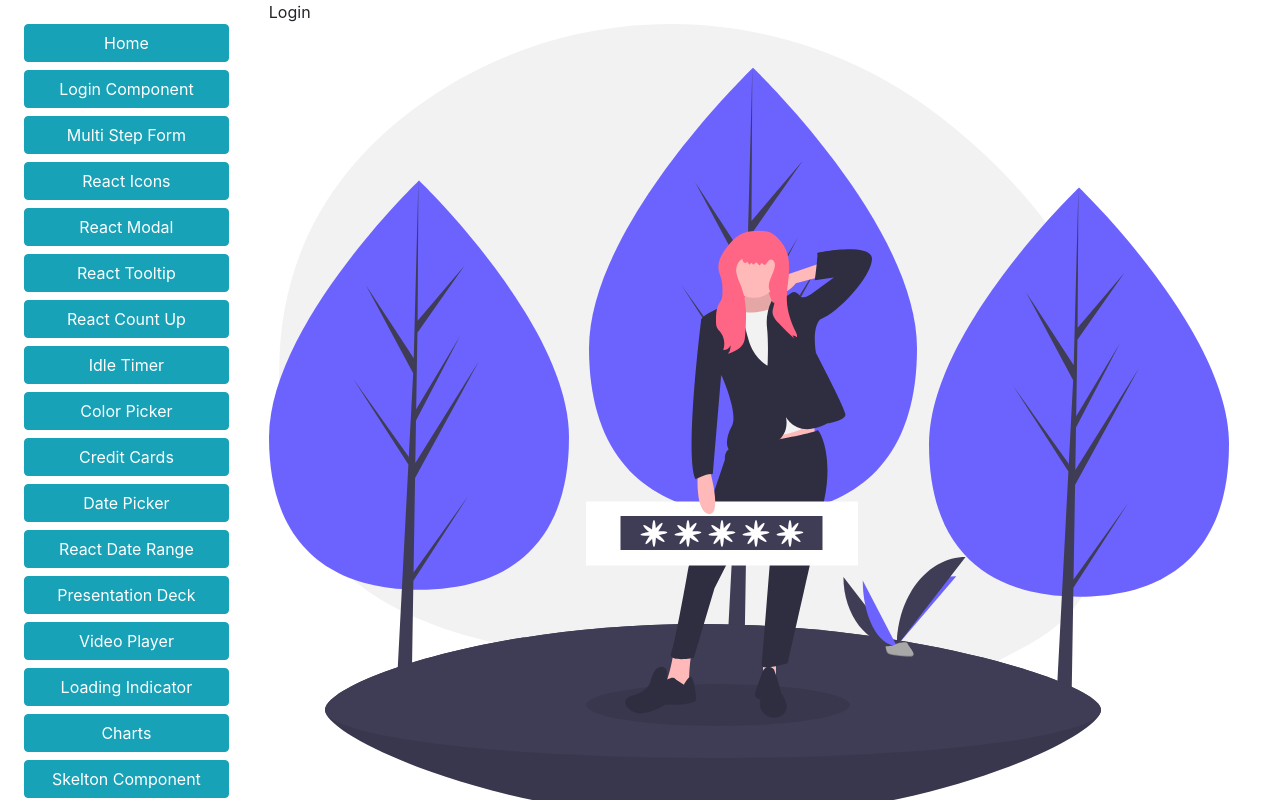
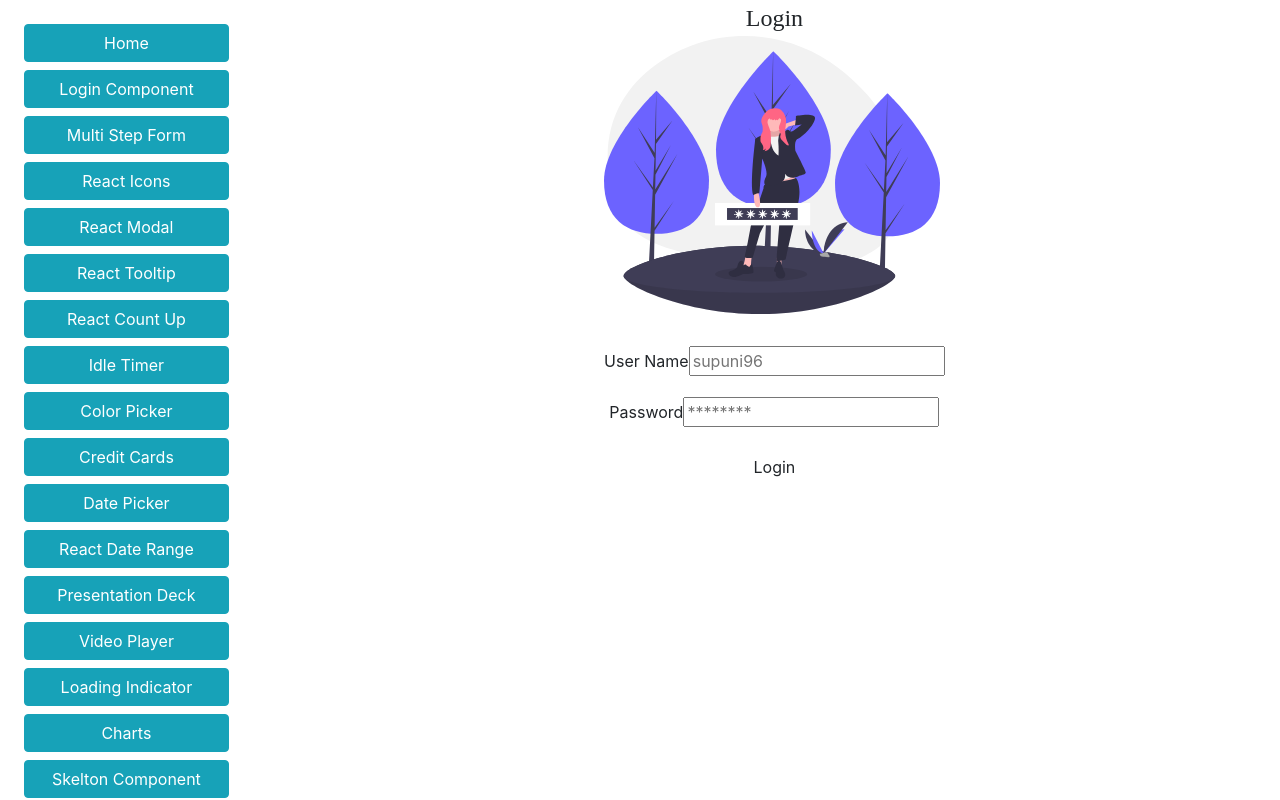
Before and after one commit to supuni9622/React-Components-Mix, a React (Create React App) app in the folder react-mix/: page /login-component in a window 1280 px wide. Built offline with nearby package versions, Linux system fonts and the light colour scheme.

Commit message:
Chnages made

```diff
--- a/react-mix/package.json
+++ b/react-mix/package.json
@@ -6,7 +6,6 @@
     "@testing-library/jest-dom": "^5.11.4",
     "@testing-library/react": "^11.1.0",
     "@testing-library/user-event": "^12.1.10",
-    "node-sass": "^5.0.0",
     "react": "^17.0.1",
     "react-bootstrap": "^1.4.0",
     "react-dom": "^17.0.1",
--- a/react-mix/src/components/loginComponent/Index.js
+++ b/react-mix/src/components/loginComponent/Index.js
@@ -1,6 +1,9 @@
 import React from 'react';
 import Login from './Login';
 
+//import './style.scss';
+// Tried a lot to install node-sass npm package to use scss with react. But it failed
+import './style.css';
 
 const Index = () => {
     return (
--- /dev/null
+++ b/react-mix/src/components/loginComponent/style.css
@@ -0,0 +1,32 @@
+.base-container{
+    width : 100%;
+    display: flex;
+    flex-direction: column;
+    align-items: center;
+}
+
+.header {
+    font-size: 24px;
+    font-family:cursive;
+}
+
+.content{
+    display: flex;
+    flex-direction: column;
+}
+
+.image{
+    width: 21em;
+}
+
+img{
+    width: 100%;
+    height: 100%;
+}
+
+.form{
+    margin-top: 2em;
+    display: flex;
+    flex-direction: column;
+    align-items: center;
+}
--- a/react-mix/src/components/loginComponent/style.scss
+++ b/react-mix/src/components/loginComponent/style.scss
@@ -0,0 +1,32 @@
+.base-container{
+    width : 100%;
+    display: flex;
+    flex-direction: column;
+    align-items: center;
+
+    .header {
+        font-size: 24px;
+        font-family:cursive;
+    }
+
+    .content{
+        display: flex;
+        flex-direction: column;
+    }
+
+    .image{
+        width: 21em;
+
+        img{
+            width: 100%;
+            height: 100%;
+        }
+    }
+
+    .form{
+        margin-top: 2em;
+        display: flex;
+        flex-direction: column;
+        align-items: center;
+    }
+}
```
Also changed, not shown: 1 other file (tests, documents, lock files or other folders).
